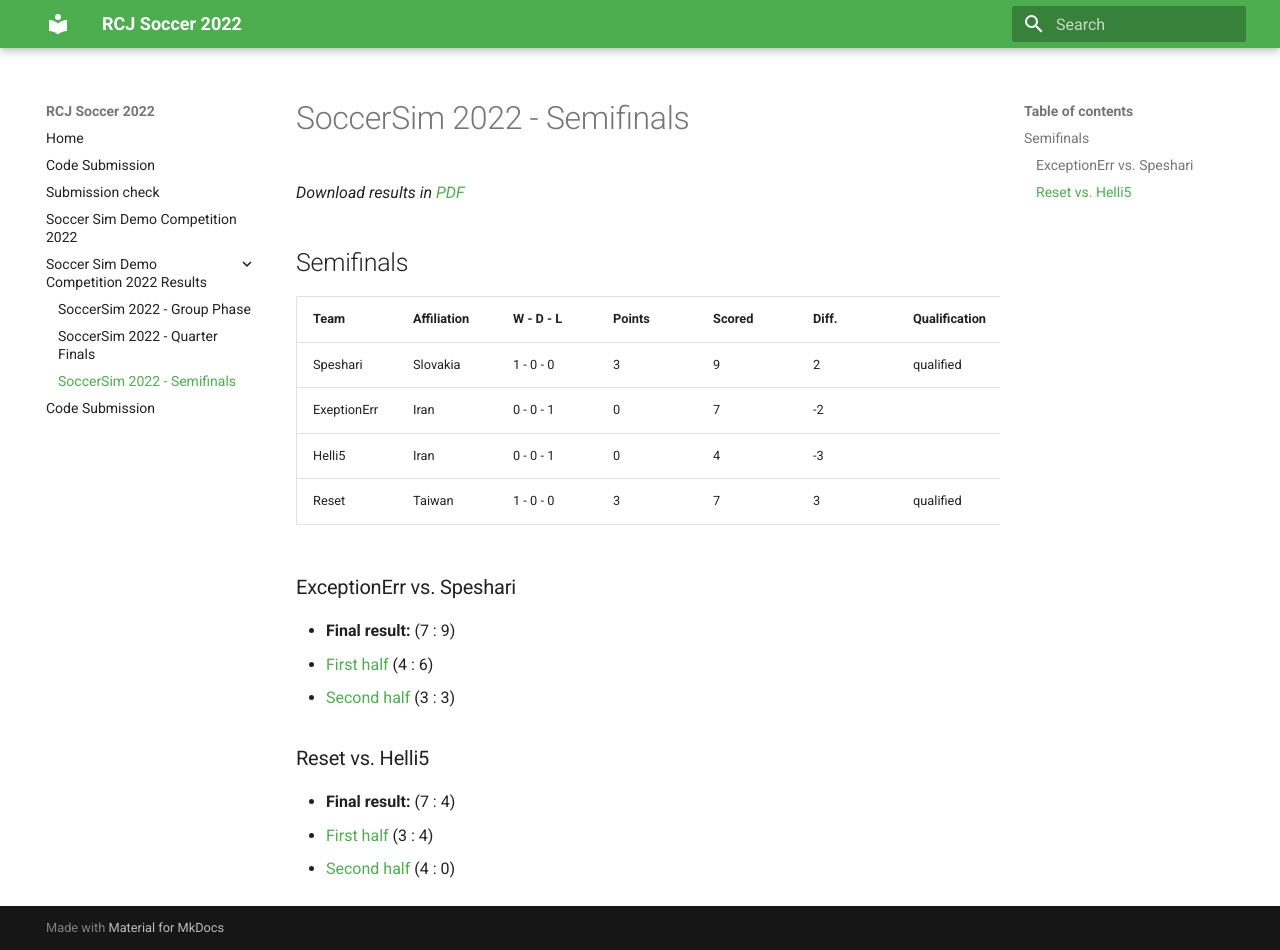
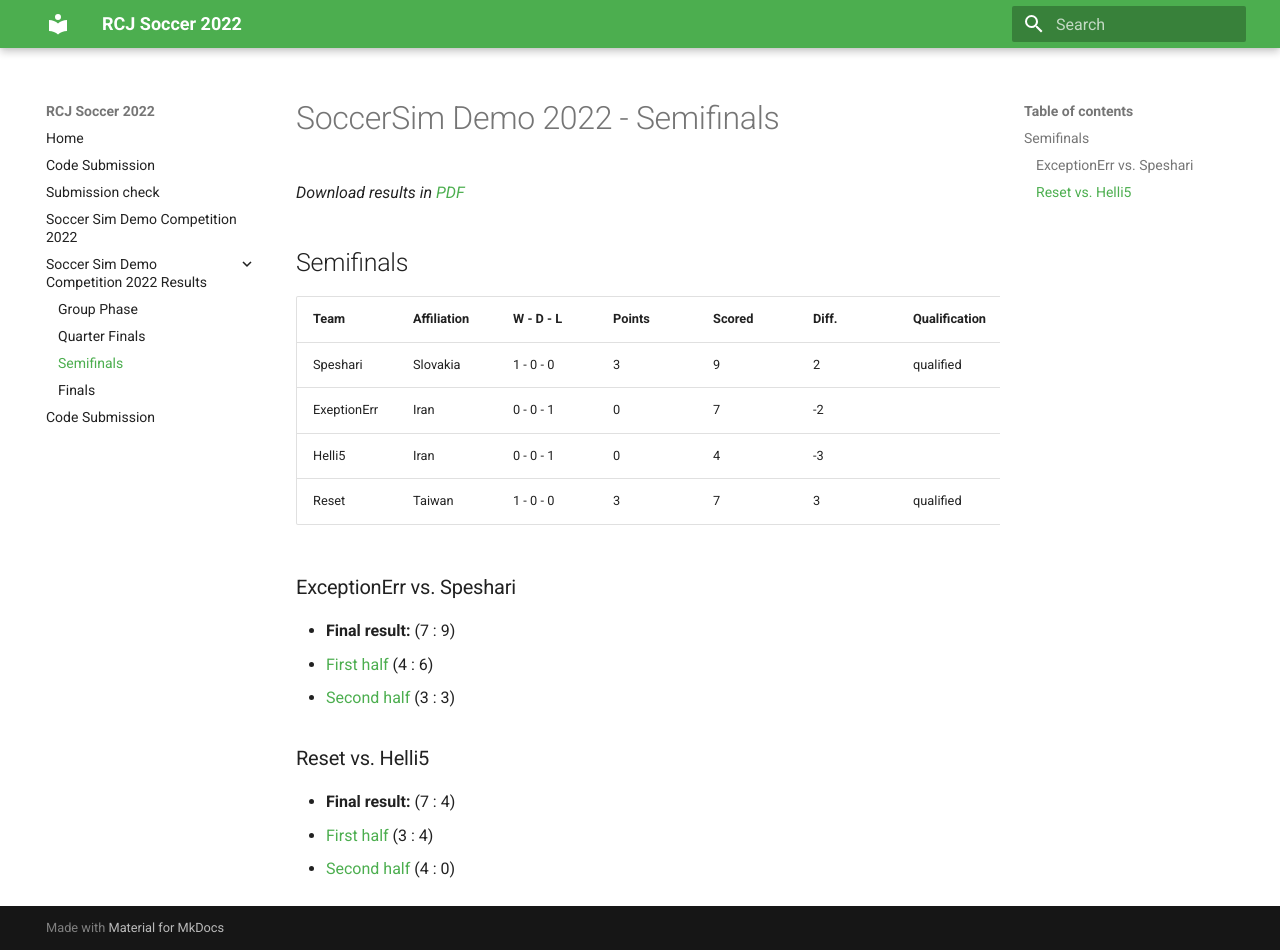
Before and after one commit to robocup-junior/soccer-2022, an MkDocs documentation site: the page built from docs/demo/demo-2022-semifinals.md, in a window 1280 px wide and 950 px high. Built offline with MkDocs 1.6.1 and Material for MkDocs 9.7.7, drawn with Linux system fonts in a browser that asks for light colours.

Commit message:
add: SoccerSim Demo finals
* Add the finals of SoccerSim

Signed-off-by: mr.Shu <mr@shu.io>

```diff
--- a/docs/demo/demo-2022-semifinals.md
+++ b/docs/demo/demo-2022-semifinals.md
@@ -1,4 +1,4 @@
-# SoccerSim 2022 - Semifinals
+# SoccerSim Demo 2022 - Semifinals
 
 _Download results in [PDF](pdfs/demo-semifinals.pdf)_
 
--- a/mkdocs.yml
+++ b/mkdocs.yml
@@ -10,7 +10,8 @@
   - Submission check: "submission-check.md"
   - Soccer Sim Demo Competition 2022: "demo-competition-2022.md"
   - "Soccer Sim Demo Competition 2022 Results":
-    - "SoccerSim 2022 - Group Phase": "demo/demo-2022-group-phase.md"
-    - "SoccerSim 2022 - Quarter Finals": "demo/demo-2022-quarter-finals.md"
-    - "SoccerSim 2022 - Semifinals": "demo/demo-2022-semifinals.md"
+    - "Group Phase": "demo/demo-2022-group-phase.md"
+    - "Quarter Finals": "demo/demo-2022-quarter-finals.md"
+    - "Semifinals": "demo/demo-2022-semifinals.md"
+    - "Finals": "demo/demo-2022-finals.md"
   - Soccer Sim Code Submission: "code-submission.md"
```
Also changed, not shown: docs/demo/demo-2022-finals.md (added, +31 -0 lines), docs/demo/demo-2022-group-phase.md (+1 -1 lines), docs/demo/demo-2022-quarter-finals.md (+1 -1 lines), 2 other files.
